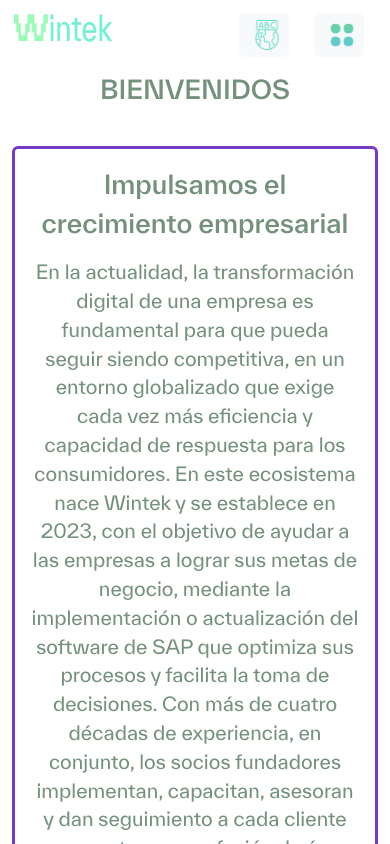
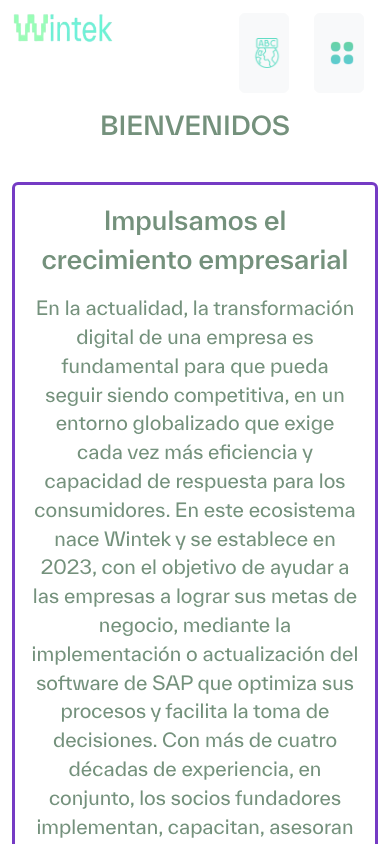
Before and after one commit to Wintekconsulting/wintek, a Next.js app: page /bienvenidos in a window 390 px wide. Shown: the top 844 px of the page. Built offline with nearby package versions, Linux system fonts and the light colour scheme.

Commit message:
media queries ajustadas still missing

```diff
--- a/src/components/blogCard/BlogCard.module.css
+++ b/src/components/blogCard/BlogCard.module.css
@@ -1,3 +1,32 @@
+.title{
+   color: var(--greenTwo);
+   font-size: 1.4rem;
+   font-weight: 700;
+}
+.mediumText{
+   color: var(--greenTwo);
+   font-size: 1rem;
+   font-weight: 500;
+}
+.smallText{
+   color: var(--greenTwo);
+   font-size: 0.7rem;
+   font-weight: 300;
+}
+.button{
+   width: 180px;
+   height:40px;
+   line-height: 1.8rem;
+   color:#ffffff;
+   font-size: 1rem;
+   background-color: var(--strongPurpleW);
+   border-color: #320093;
+   border-radius: 30px;
+   display: flex;
+   justify-content: center;
+   text-align: center;
+   text-decoration: none;
+}
 .cardStyle{
    margin: 1.6rem;
 }
--- a/src/components/navbar/Navbar.module.css
+++ b/src/components/navbar/Navbar.module.css
@@ -4,11 +4,13 @@
     margin:0.8rem;
 }
 .navbarLogo{
-    width: 100px;
-    height: 30px;
+    width: 00px;
+    height: 60px;
 }
 .button{
-    width: 50px;
+    width: 100px;
+    height: 80px;
+    margin: 1rem;
 }
 .options{
     display: flex;
@@ -21,6 +23,13 @@
         justify-content: space-between;
         margin:0.8rem;
     }
+    .navbarLogo{
+        width: 100px;
+        height: 30px;
+    }
+    .button{
+        width: 50px;
+    }
     .brand{
         display: flex
     }
```
Also changed, not shown: src/components/blogCard/BlogCard.jsx (+5 -5 lines).
